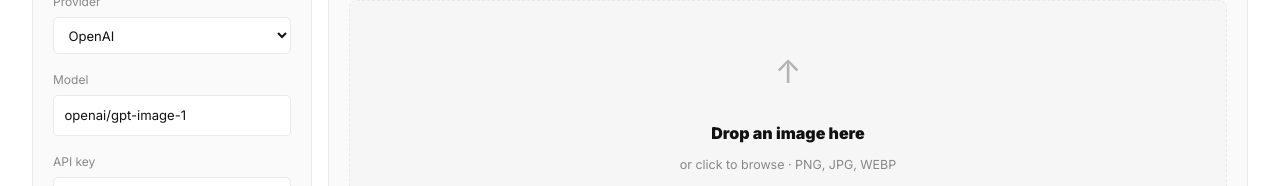
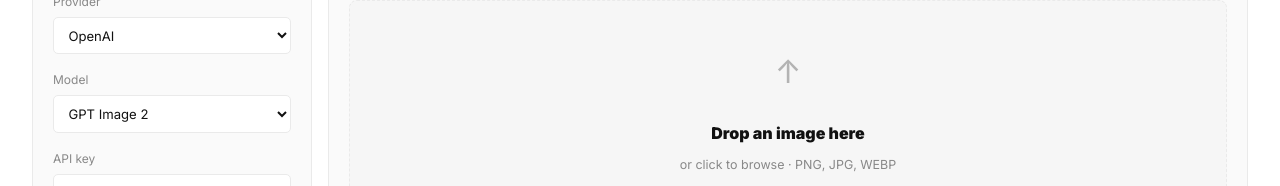
Before and after one commit to sakulik2/kirkyourmusic, a Next.js app: page / in a window 1280 px wide. Shown: the part 134-320 px from the top of the page. Built offline with nearby package versions, Linux system fonts and the light colour scheme.

Commit message:
feat: add latest Gemini image models

```diff
--- a/app/api/kirkify/route.ts
+++ b/app/api/kirkify/route.ts
@@ -23,7 +23,7 @@ export async function POST(req: Request) {
         const provider = body?.provider === "gemini" ? "gemini" : "openai";
         const fallbackKey = provider === "gemini" ? process.env.GEMINI_API_KEY : process.env.OPENROUTER_API_KEY;
         const apiKey = typeof body?.apiKey === "string" && body.apiKey ? body.apiKey : fallbackKey;
-        const model = typeof body?.model === "string" && body.model ? body.model : provider === "gemini" ? "gemini-2.5-flash-image-preview" : "openai/gpt-image-1";
+        const model = typeof body?.model === "string" && body.model ? body.model : provider === "gemini" ? "gemini-3-pro-image-preview" : "openai/gpt-image-2";
         const configuredBaseUrl = typeof body?.baseUrl === "string" ? body.baseUrl.trim() : "";
         const apiMode = body?.apiMode === "chat" ? "chat" : "responses";
         const prompt = typeof body?.prompt === "string" && body.prompt.trim() ? body.prompt.trim() : defaultPrompt;
--- a/app/page.tsx
+++ b/app/page.tsx
@@ -8,7 +8,7 @@ export default function Home() {
     const [image, setImage] = useState<string | null>(null);
     const [result, setResult] = useState<string | null>(null);
     const [provider, setProvider] = useState<Provider>("openai");
-    const [model, setModel] = useState("openai/gpt-image-1");
+    const [model, setModel] = useState("openai/gpt-image-2");
     const [apiKey, setApiKey] = useState("");
     const [baseUrl, setBaseUrl] = useState("https://openrouter.ai/api/v1");
     const [apiMode, setApiMode] = useState<"responses" | "chat">("responses");
@@ -21,7 +21,7 @@ export default function Home() {
 
     useEffect(() => {
         const saved = localStorage.getItem("kym-settings");
-        if (saved) try { const s = JSON.parse(saved); const p = s.provider === "gemini" ? "gemini" : "openai"; const defaultModel = p === "gemini" ? "gemini-2.5-flash-image-preview" : "openai/gpt-image-2"; const savedModel = typeof s.model === "string" ? s.model : ""; setProvider(p); setModel(p === "openai" && !savedModel.startsWith("openai/") ? defaultModel : savedModel || defaultModel); setApiKey(s.apiKey || ""); setBaseUrl(s.baseUrl || "https://openrouter.ai/api/v1"); setApiMode(s.apiMode === "chat" ? "chat" : "responses"); setPrompt(s.prompt || ""); setQuality(s.quality || "auto"); setSize(s.size || "1024x1024"); } catch { /* ignore invalid local settings */ }
+        if (saved) try { const s = JSON.parse(saved); const p = s.provider === "gemini" ? "gemini" : "openai"; const defaultModel = p === "gemini" ? "gemini-3-pro-image-preview" : "openai/gpt-image-2"; const savedModel = typeof s.model === "string" ? s.model : ""; setProvider(p); setModel(p === "openai" && !savedModel.startsWith("openai/") || p === "gemini" && !savedModel.startsWith("gemini-") ? defaultModel : savedModel || defaultModel); setApiKey(s.apiKey || ""); setBaseUrl(s.baseUrl || "https://openrouter.ai/api/v1"); setApiMode(s.apiMode === "chat" ? "chat" : "responses"); setPrompt(s.prompt || ""); setQuality(s.quality || "auto"); setSize(s.size || "1024x1024"); } catch { /* ignore invalid local settings */ }
     }, []);
     useEffect(() => { localStorage.setItem("kym-settings", JSON.stringify({ provider, model, apiKey, baseUrl, apiMode, prompt, quality, size })); }, [provider, model, apiKey, baseUrl, apiMode, prompt, quality, size]);
 
@@ -35,8 +35,8 @@ export default function Home() {
     return <main className="workspace">
         <section className="control-panel">
             <div className="panel-heading"><span className="status-dot" /> <div><strong>Generation Studio</strong><small>Image transformation workspace</small></div></div>
-            <label>Provider<select value={provider} onChange={e => { const p = e.target.value as Provider; setProvider(p); setModel(p === "gemini" ? "gemini-2.5-flash-image-preview" : "openai/gpt-image-1"); }}><option value="openai">OpenAI</option><option value="gemini">Gemini</option></select></label>
-            <label>Model<input value={model} onChange={e => setModel(e.target.value)} /></label>
+            <label>Provider<select value={provider} onChange={e => { const p = e.target.value as Provider; setProvider(p); setModel(p === "gemini" ? "gemini-3-pro-image-preview" : "openai/gpt-image-2"); }}><option value="openai">OpenAI</option><option value="gemini">Gemini</option></select></label>
+            <label>Model{provider === "gemini" ? <select value={model} onChange={e => setModel(e.target.value)}><option value="gemini-3-pro-image-preview">Gemini 3 Pro Image</option><option value="gemini-3.1-flash-image-preview">Gemini 3.1 Flash Image</option><option value="gemini-3.1-flash-lite-image-preview">Gemini 3.1 Flash-Lite Image</option></select> : <select value={model} onChange={e => setModel(e.target.value)}><option value="openai/gpt-image-2">GPT Image 2</option><option value="openai/gpt-image-1">GPT Image 1</option></select>}</label>
             <label>API key<input type="password" placeholder="Uses server key when empty" value={apiKey} onChange={e => setApiKey(e.target.value)} /></label>
             {provider === "openai" && <label>API Base URL<input value={baseUrl} onChange={e => setBaseUrl(e.target.value)} placeholder="https://api.example.com/v1" /></label>}
             {provider === "openai" && <label>API<select value={apiMode} onChange={e => setApiMode(e.target.value as "responses" | "chat")}><option value="responses">Responses</option><option value="chat">Chat Completions</option></select></label>}
```
